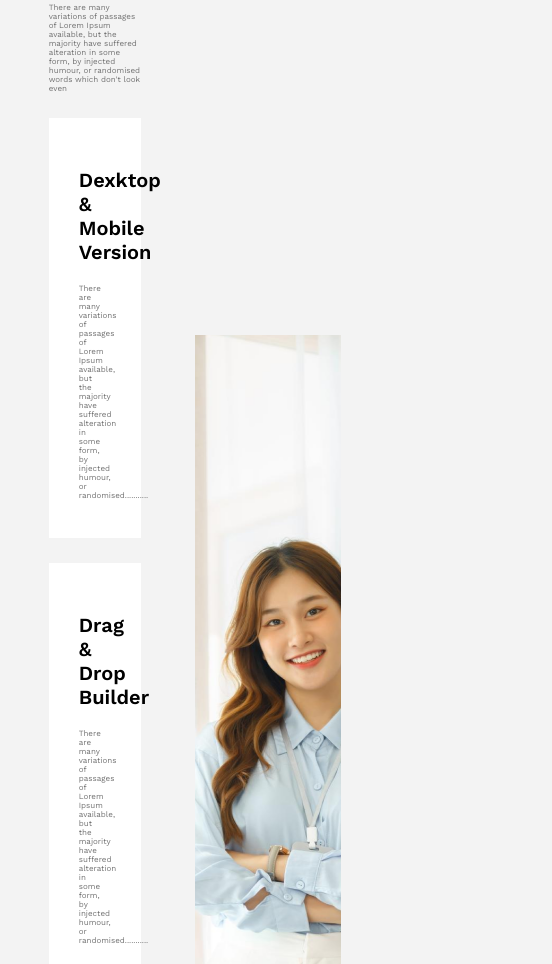
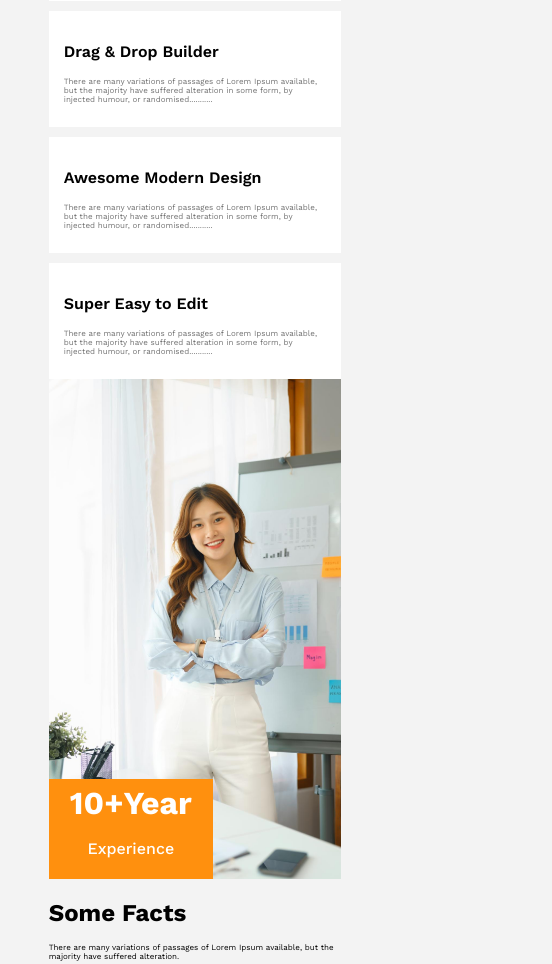
Before and after one commit to Rasel-0/Development, a plain HTML site: page g3-architects-resources/g3.html in a window 390 px wide. Shown: the part 1235-2199 px from the top of the page, 552 px wide, since content can reach past the window. Drawn offline with nearby package versions, Linux system fonts and the light colour scheme; a web font is replaced by a local one.

Commit message:
final commit

```diff
--- a/g3-architects-resources/g3.css
+++ b/g3-architects-resources/g3.css
@@ -149,9 +149,15 @@ html,body {
   padding-left: 21px;
 }
 .part-two {
+  width: 50%;
+  height: 1200px;
+  background-image: url(/images/architect.png);
+  background-position: center;
+  background-size: cover;
+  background-repeat: no-repeat;
   display: flex;
   align-items: end;
-  width: 50%;
+
 }
 .part-two > p {
   margin: 0;
@@ -282,54 +288,7 @@ html,body {
        #one,#two,#three {
          font-size: 1.5rem;
        }
-       /* page three */
 
-       .page-three {
-        margin: 25px auto;
-      }
-      .part-one {
-        padding: 38px 0;
-        margin-right: 54px;
-      }
-      .part-one div {
-        margin-top: 25px;
-        box-sizing: border-box;
-        padding: 30px 42px 30px 30px;
-        background: #ffffff;
-      }
-      .part-one p {
-        color: #727272;
-      }
-      .part-one h3 {
-        font-size: 20px;
-        font-weight: 600;
-      }
-      .part-one > h1 {
-        font-size: 1.5rem;
-        padding-left: 21px;
-      }
-      .part-two {
-        background-image: url(/images/architect.png);
-        background-position: center;
-        background-repeat: no-repeat;
-        display: flex;
-        align-items: end;
-      }
-      .part-two > p {
-        margin: 0;
-        background: rgba(255, 144, 14, 1);
-        text-align: center;
-        color: white;
-        line-height: 40px;
-        font-size: 25px;
-        font-weight: 500;
-        padding: 42px 45px;
-      }
-      .part-two > p > span {
-        line-height: 65px;
-        font-size: 70px;
-        font-weight: 700;
-      }
       .page-four,.page-five{
           width: 75%;
           margin: 0 auto;
@@ -383,4 +342,42 @@ html,body {
     }
 
 
+
+.page-three {
+  margin: 20px auto;
+  flex-direction: column;
+}
+
+.part-one {
+  padding: 0;
+  width: 100%;
+  margin-right: 0;
+}
+.part-one > h1 {
+  font-size: 1.5rem;
+  padding-left: 10px;
+}
+.part-one div {
+  margin-top: 10px;
+  padding: 15px 21px 15px 15px;
+}
+.part-one h3 {
+  font-size: 1rem;
+}
+
+.part-two {
+  width: 100%;
+  height: 500px;
+}
+.part-two > p {
+  line-height: 40px;
+  font-size: 1rem;
+  padding: 10px 21px;
+}
+.part-two > p > span {
+  line-height: 5px;
+  font-size: 2rem ;
+}
+
+
       }
```
Also changed, not shown: g3-architects-resources/g3.html (+2 -1 lines).
